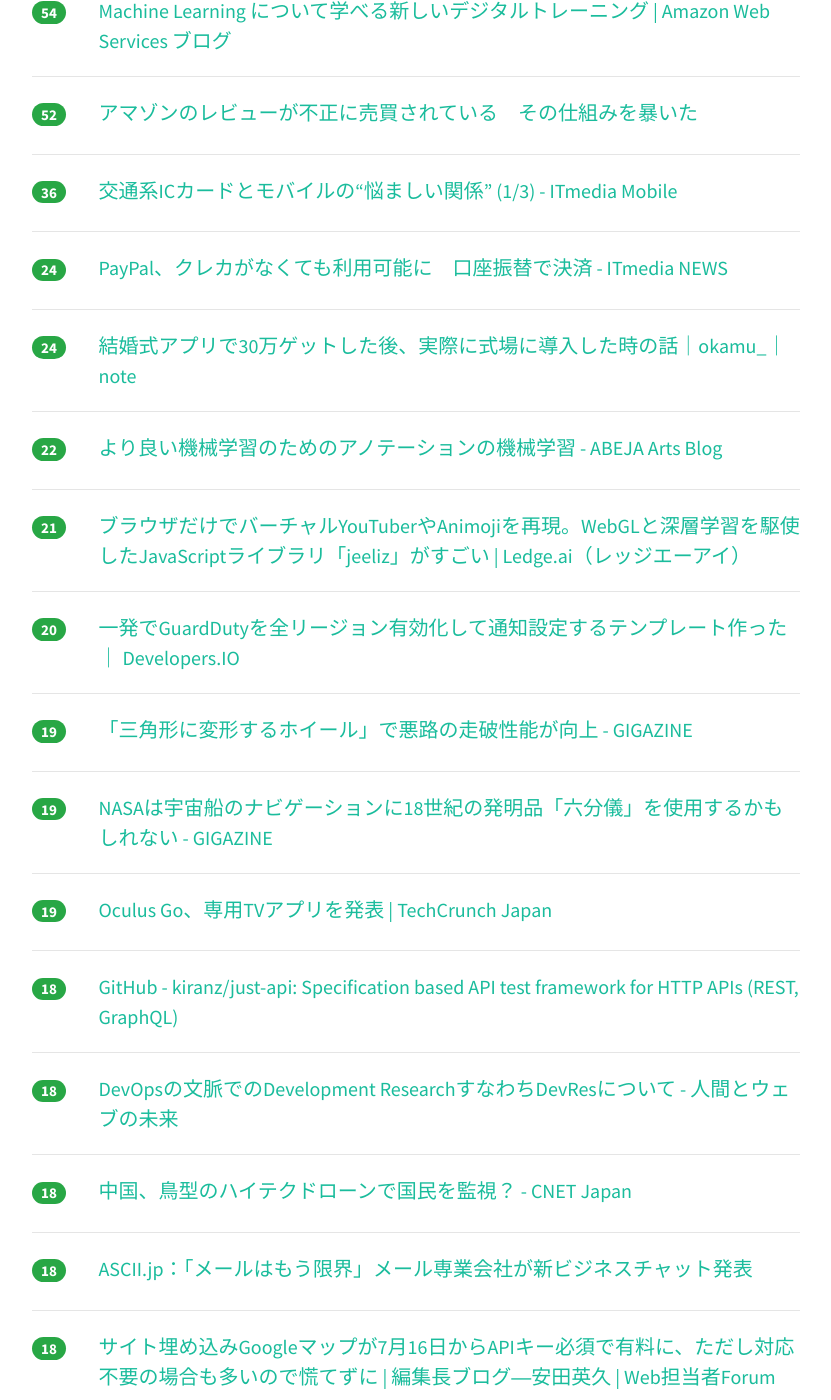
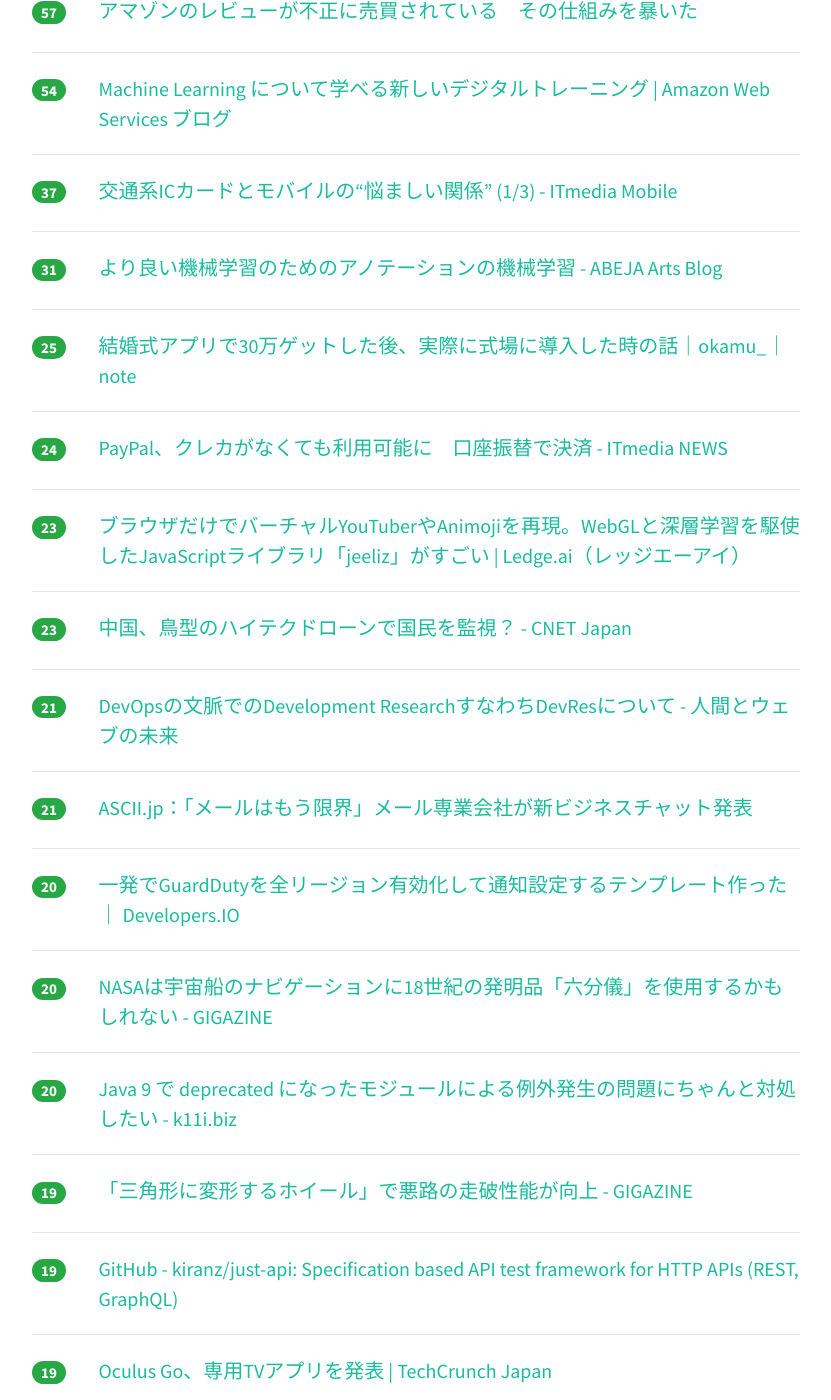
Before and after one commit to yatta47/hatena-matome-site, a Jekyll site: the page built from _posts/2018-06-26-hatena.md, in a window 1280 px wide and 1400 px high, scrolled down 914 px. Shown: the whole window, without its empty margins (224-1055 px from the left). Built offline with Jekyll 4.4.1, drawn with Linux system fonts in a browser that asks for light colours; nearby versions of some CDN libraries; some of the changed text lies outside the part shown.

Commit message:
Updated 2018-06-26

```diff
--- a/_posts/2018-06-26-hatena.md
+++ b/_posts/2018-06-26-hatena.md
@@ -1,14 +1,19 @@
 ---
 layout: post
 title:  "2018-06-26 はてぶIT"
-date:   2018-06-26 14:03:02
+date:   2018-06-26 15:02:38
 tags: [it-hotentry]
 ---
-66 件のデータあり
+69 件のデータあり
 
 <hr><div class="row">
-<div class="col-1"><span class="badge badge-pill badge-success h2">159</span></div>
+<div class="col-1"><span class="badge badge-pill badge-success h2">197</span></div>
 <div class="col-11"><a href='http://kesaranpa.hatenablog.com/entry/2018/01/11/232612' target='_blank'>Pythonで大量のExcelファイルをいじった話 - けさらんぱの自由帳</a></div>
+</div>
+<hr>
+<div class="row">
+<div class="col-1"><span class="badge badge-pill badge-success h2">112</span></div>
+<div class="col-11"><a href='http://albatrosary.hateblo.jp/entry/2018/06/23/204654' target='_blank'>PWA（Progressive Web Apps）がようやく流行り出したけど Push通知 がウザすぎる - albatrosary's blog</a></div>
 </div>
 <hr>
 <div class="row">
@@ -17,23 +22,23 @@ tags: [it-hotentry]
 </div>
 <hr>
 <div class="row">
-<div class="col-1"><span class="badge badge-pill badge-success h2">91</span></div>
-<div class="col-11"><a href='http://albatrosary.hateblo.jp/entry/2018/06/23/204654' target='_blank'>PWA（Progressive Web Apps）がようやく流行り出したけど Push通知 がウザすぎる - albatrosary's blog</a></div>
+<div class="col-1"><span class="badge badge-pill badge-success h2">71</span></div>
+<div class="col-11"><a href='http://www.itmedia.co.jp/news/articles/1806/26/news022.html' target='_blank'>GPSがないPCで現在地を特定できる理由 - ITmedia NEWS</a></div>
 </div>
 <hr>
 <div class="row">
-<div class="col-1"><span class="badge badge-pill badge-success h2">61</span></div>
+<div class="col-1"><span class="badge badge-pill badge-success h2">67</span></div>
 <div class="col-11"><a href='https://www.publickey1.jp/blog/18/flutterdartiosandroid.html' target='_blank'>Flutter、ベータを卒業してリリースプレビューへ。Dart言語によるiOS/Android対応アプリフレームワーク － Publickey</a></div>
 </div>
 <hr>
 <div class="row">
-<div class="col-1"><span class="badge badge-pill badge-success h2">60</span></div>
-<div class="col-11"><a href='http://www.itmedia.co.jp/news/articles/1806/26/news022.html' target='_blank'>GPSがないPCで現在地を特定できる理由 - ITmedia NEWS</a></div>
+<div class="col-1"><span class="badge badge-pill badge-success h2">59</span></div>
+<div class="col-11"><a href='https://gigazine.net/news/20180625-shouting-jbod/' target='_blank'>ディスクアレイ装置に向かって大声で叫ぶと何が起こるのか？ - GIGAZINE</a></div>
 </div>
 <hr>
 <div class="row">
-<div class="col-1"><span class="badge badge-pill badge-success h2">56</span></div>
-<div class="col-11"><a href='https://gigazine.net/news/20180625-shouting-jbod/' target='_blank'>ディスクアレイ装置に向かって大声で叫ぶと何が起こるのか？ - GIGAZINE</a></div>
+<div class="col-1"><span class="badge badge-pill badge-success h2">57</span></div>
+<div class="col-11"><a href='https://www.buzzfeed.com/jp/nicolenguyen/amazon-fake-review-problem-1' target='_blank'>アマゾンのレビューが不正に売買されている　その仕組みを暴いた</a></div>
 </div>
 <hr>
 <div class="row">
@@ -42,13 +47,18 @@ tags: [it-hotentry]
 </div>
 <hr>
 <div class="row">
-<div class="col-1"><span class="badge badge-pill badge-success h2">52</span></div>
-<div class="col-11"><a href='https://www.buzzfeed.com/jp/nicolenguyen/amazon-fake-review-problem-1' target='_blank'>アマゾンのレビューが不正に売買されている　その仕組みを暴いた</a></div>
+<div class="col-1"><span class="badge badge-pill badge-success h2">37</span></div>
+<div class="col-11"><a href='http://www.itmedia.co.jp/mobile/articles/1806/26/news047.html' target='_blank'>交通系ICカードとモバイルの“悩ましい関係” (1/3) - ITmedia Mobile</a></div>
 </div>
 <hr>
 <div class="row">
-<div class="col-1"><span class="badge badge-pill badge-success h2">36</span></div>
-<div class="col-11"><a href='http://www.itmedia.co.jp/mobile/articles/1806/26/news047.html' target='_blank'>交通系ICカードとモバイルの“悩ましい関係” (1/3) - ITmedia Mobile</a></div>
+<div class="col-1"><span class="badge badge-pill badge-success h2">31</span></div>
+<div class="col-11"><a href='https://tech-blog.abeja.asia/entry/ml-annotation' target='_blank'>より良い機械学習のためのアノテーションの機械学習 - ABEJA Arts Blog</a></div>
+</div>
+<hr>
+<div class="row">
+<div class="col-1"><span class="badge badge-pill badge-success h2">25</span></div>
+<div class="col-11"><a href='https://note.mu/okamu_/n/n1c61d9b8b30d' target='_blank'>結婚式アプリで30万ゲットした後、実際に式場に導入した時の話｜okamu_｜note</a></div>
 </div>
 <hr>
 <div class="row">
@@ -57,23 +67,38 @@ tags: [it-hotentry]
 </div>
 <hr>
 <div class="row">
-<div class="col-1"><span class="badge badge-pill badge-success h2">24</span></div>
-<div class="col-11"><a href='https://note.mu/okamu_/n/n1c61d9b8b30d' target='_blank'>結婚式アプリで30万ゲットした後、実際に式場に導入した時の話｜okamu_｜note</a></div>
+<div class="col-1"><span class="badge badge-pill badge-success h2">23</span></div>
+<div class="col-11"><a href='https://ledge.ai/jeeliz/' target='_blank'>ブラウザだけでバーチャルYouTuberやAnimojiを再現。WebGLと深層学習を駆使したJavaScriptライブラリ「jeeliz」がすごい | Ledge.ai（レッジエーアイ）</a></div>
 </div>
 <hr>
 <div class="row">
-<div class="col-1"><span class="badge badge-pill badge-success h2">22</span></div>
-<div class="col-11"><a href='https://tech-blog.abeja.asia/entry/ml-annotation' target='_blank'>より良い機械学習のためのアノテーションの機械学習 - ABEJA Arts Blog</a></div>
+<div class="col-1"><span class="badge badge-pill badge-success h2">23</span></div>
+<div class="col-11"><a href='https://japan.cnet.com/article/35121446/' target='_blank'>中国、鳥型のハイテクドローンで国民を監視？ - CNET Japan</a></div>
 </div>
 <hr>
 <div class="row">
 <div class="col-1"><span class="badge badge-pill badge-success h2">21</span></div>
-<div class="col-11"><a href='https://ledge.ai/jeeliz/' target='_blank'>ブラウザだけでバーチャルYouTuberやAnimojiを再現。WebGLと深層学習を駆使したJavaScriptライブラリ「jeeliz」がすごい | Ledge.ai（レッジエーアイ）</a></div>
+<div class="col-11"><a href='https://hb.matsumoto-r.jp/entry/2018/06/26/003133' target='_blank'>DevOpsの文脈でのDevelopment ResearchすなわちDevResについて - 人間とウェブの未来</a></div>
+</div>
+<hr>
+<div class="row">
+<div class="col-1"><span class="badge badge-pill badge-success h2">21</span></div>
+<div class="col-11"><a href='http://ascii.jp/elem/000/001/699/1699153/' target='_blank'>ASCII.jp：「メールはもう限界」メール専業会社が新ビジネスチャット発表</a></div>
 </div>
 <hr>
 <div class="row">
 <div class="col-1"><span class="badge badge-pill badge-success h2">20</span></div>
 <div class="col-11"><a href='https://dev.classmethod.jp/cloud/aws/set-guardduty-all-region/' target='_blank'>一発でGuardDutyを全リージョン有効化して通知設定するテンプレート作った ｜ Developers.IO</a></div>
+</div>
+<hr>
+<div class="row">
+<div class="col-1"><span class="badge badge-pill badge-success h2">20</span></div>
+<div class="col-11"><a href='https://gigazine.net/news/20180626-sixtant-use-space-navigation/' target='_blank'>NASAは宇宙船のナビゲーションに18世紀の発明品「六分儀」を使用するかもしれない - GIGAZINE</a></div>
+</div>
+<hr>
+<div class="row">
+<div class="col-1"><span class="badge badge-pill badge-success h2">20</span></div>
+<div class="col-11"><a href='https://k11i.biz/blog/2018/06/26/maven-artifacts-for-java9-deprecated-modules/' target='_blank'>Java 9 で deprecated になったモジュールによる例外発生の問題にちゃんと対処したい - k11i.biz</a></div>
 </div>
 <hr>
 <div class="row">
@@ -83,7 +108,7 @@ tags: [it-hotentry]
 <hr>
 <div class="row">
 <div class="col-1"><span class="badge badge-pill badge-success h2">19</span></div>
-<div class="col-11"><a href='https://gigazine.net/news/20180626-sixtant-use-space-navigation/' target='_blank'>NASAは宇宙船のナビゲーションに18世紀の発明品「六分儀」を使用するかもしれない - GIGAZINE</a></div>
+<div class="col-11"><a href='https://github.com/kiranz/just-api' target='_blank'>GitHub - kiranz/just-api: Specification based API test framework for HTTP APIs (REST, GraphQL)</a></div>
 </div>
 <hr>
 <div class="row">
@@ -92,23 +117,13 @@ tags: [it-hotentry]
 </div>
 <hr>
 <div class="row">
-<div class="col-1"><span class="badge badge-pill badge-success h2">18</span></div>
-<div class="col-11"><a href='https://github.com/kiranz/just-api' target='_blank'>GitHub - kiranz/just-api: Specification based API test framework for HTTP APIs (REST, GraphQL)</a></div>
+<div class="col-1"><span class="badge badge-pill badge-success h2">19</span></div>
+<div class="col-11"><a href='https://fukuchi.org/works/qrhack/qrhack2.html' target='_blank'>隠された情報がたまにスキャンされるQRコードを簡単に作る方法</a></div>
 </div>
 <hr>
 <div class="row">
 <div class="col-1"><span class="badge badge-pill badge-success h2">18</span></div>
-<div class="col-11"><a href='https://hb.matsumoto-r.jp/entry/2018/06/26/003133' target='_blank'>DevOpsの文脈でのDevelopment ResearchすなわちDevResについて - 人間とウェブの未来</a></div>
-</div>
-<hr>
-<div class="row">
-<div class="col-1"><span class="badge badge-pill badge-success h2">18</span></div>
-<div class="col-11"><a href='https://japan.cnet.com/article/35121446/' target='_blank'>中国、鳥型のハイテクドローンで国民を監視？ - CNET Japan</a></div>
-</div>
-<hr>
-<div class="row">
-<div class="col-1"><span class="badge badge-pill badge-success h2">18</span></div>
-<div class="col-11"><a href='http://ascii.jp/elem/000/001/699/1699153/' target='_blank'>ASCII.jp：「メールはもう限界」メール専業会社が新ビジネスチャット発表</a></div>
+<div class="col-11"><a href='https://note.mu/pptxdesign/n/n31797abf58f8' target='_blank'>【パワポ時代の情報整理術】つめこみすぎなスライドがこれでスッキリ！｜Designer｜note</a></div>
 </div>
 <hr>
 <div class="row">
@@ -127,13 +142,18 @@ tags: [it-hotentry]
 </div>
 <hr>
 <div class="row">
+<div class="col-1"><span class="badge badge-pill badge-success h2">17</span></div>
+<div class="col-11"><a href='https://japan.cnet.com/article/35121448/' target='_blank'>アカウント情報が流出したか確認できるサービス「Firefox Monitor」提供へ - CNET Japan</a></div>
+</div>
+<hr>
+<div class="row">
 <div class="col-1"><span class="badge badge-pill badge-success h2">16</span></div>
 <div class="col-11"><a href='http://gihyo.jp/admin/clip/01/linux_dt/201806/25' target='_blank'>2018年6月25日　Red Hat，Container LinuxをFedora傘下に統合，新たに「Fedora CoreOS」が誕生：Linux Daily Topics｜gihyo.jp … 技術評論社</a></div>
 </div>
 <hr>
 <div class="row">
 <div class="col-1"><span class="badge badge-pill badge-success h2">16</span></div>
-<div class="col-11"><a href='https://note.mu/pptxdesign/n/n31797abf58f8' target='_blank'>【パワポ時代の情報整理術】つめこみすぎなスライドがこれでスッキリ！｜Designer｜note</a></div>
+<div class="col-11"><a href='http://bookmark.hatenastaff.com/entry/2018/06/25/163715' target='_blank'>はてなブックマークAndroidアプリで、ダイジェストが表示されない不具合が発生しています - はてなブックマーク開発ブログ</a></div>
 </div>
 <hr>
 <div class="row">
@@ -142,28 +162,33 @@ tags: [it-hotentry]
 </div>
 <hr>
 <div class="row">
-<div class="col-1"><span class="badge badge-pill badge-success h2">15</span></div>
-<div class="col-11"><a href='https://k11i.biz/blog/2018/06/26/maven-artifacts-for-java9-deprecated-modules/' target='_blank'>Java 9 で deprecated になったモジュールによる例外発生の問題にちゃんと対処したい - k11i.biz</a></div>
+<div class="col-1"><span class="badge badge-pill badge-success h2">16</span></div>
+<div class="col-11"><a href='https://geek-out.jp/column/entry/2018/06/26/110000' target='_blank'>農業、製造業、ITサービスの立場から語る画像認識の研究開発 ── GeekOutナイトレポート - GeekOut</a></div>
 </div>
 <hr>
 <div class="row">
 <div class="col-1"><span class="badge badge-pill badge-success h2">15</span></div>
-<div class="col-11"><a href='https://fukuchi.org/works/qrhack/qrhack2.html' target='_blank'>隠された情報がたまにスキャンされるQRコードを簡単に作る方法</a></div>
-</div>
-<hr>
-<div class="row">
-<div class="col-1"><span class="badge badge-pill badge-success h2">14</span></div>
 <div class="col-11"><a href='https://www.gizmodo.jp/2018/06/essential-ph1-jpn-review.html' target='_blank'>｢なにそのスマホ！｣って聞かれる特別感。Essential PH-1レビュー | ギズモード・ジャパン</a></div>
 </div>
 <hr>
 <div class="row">
 <div class="col-1"><span class="badge badge-pill badge-success h2">14</span></div>
-<div class="col-11"><a href='https://japan.cnet.com/article/35121433/' target='_blank'>マイクロソフト、モバイル版「Edge」で広告ブロック機能をテスト中 - CNET Japan</a></div>
+<div class="col-11"><a href='https://thinkit.co.jp/article/14112' target='_blank'>Project Calicoのアーキテクチャを見てみよう | Think IT（シンクイット）</a></div>
+</div>
+<hr>
+<div class="row">
+<div class="col-1"><span class="badge badge-pill badge-success h2">14</span></div>
+<div class="col-11"><a href='https://www.webdesignfacts.net/entry/css-animation-part1' target='_blank'>【UIデザイナー必見】動きが面白い！目を引くこと間違いなしのCSSアニメーション集part1 - Web Design Facts</a></div>
 </div>
 <hr>
 <div class="row">
 <div class="col-1"><span class="badge badge-pill badge-success h2">14</span></div>
 <div class="col-11"><a href='http://www.itmedia.co.jp/news/articles/1806/26/news074.html' target='_blank'>楽天、2年連続ロゴ刷新　「一」をモチーフに - ITmedia NEWS</a></div>
+</div>
+<hr>
+<div class="row">
+<div class="col-1"><span class="badge badge-pill badge-success h2">14</span></div>
+<div class="col-11"><a href='https://tech.pepabo.com/2018/06/26/colorme-repeat-on-heroku/' target='_blank'>カラーミーリピートをHerokuで開発／運用して得た知見 - ペパボテックブログ</a></div>
 </div>
 <hr>
 <div class="row">
@@ -173,7 +198,17 @@ tags: [it-hotentry]
 <hr>
 <div class="row">
 <div class="col-1"><span class="badge badge-pill badge-success h2">13</span></div>
-<div class="col-11"><a href='https://www.webdesignfacts.net/entry/css-animation-part1' target='_blank'>【UIデザイナー必見】動きが面白い！目を引くこと間違いなしのCSSアニメーション集part1 - Web Design Facts</a></div>
+<div class="col-11"><a href='https://japan.cnet.com/article/35121433/' target='_blank'>マイクロソフト、モバイル版「Edge」で広告ブロック機能をテスト中 - CNET Japan</a></div>
+</div>
+<hr>
+<div class="row">
+<div class="col-1"><span class="badge badge-pill badge-success h2">13</span></div>
+<div class="col-11"><a href='https://dev.classmethod.jp/cloud/aws/jaws-ug-container15/' target='_blank'>コンテナのアツい鼓動と変な熱気に包まれたJAWS-UG コンテナ支部に参加してきた #jawsug_ct</a></div>
+</div>
+<hr>
+<div class="row">
+<div class="col-1"><span class="badge badge-pill badge-success h2">13</span></div>
+<div class="col-11"><a href='http://blog.kushii.net/archives/2083649.html' target='_blank'>LINE KYOTO 新オフィスに行ってきた！ - 941::blog</a></div>
 </div>
 <hr>
 <div class="row">
@@ -183,17 +218,7 @@ tags: [it-hotentry]
 <hr>
 <div class="row">
 <div class="col-1"><span class="badge badge-pill badge-success h2">12</span></div>
-<div class="col-11"><a href='https://thinkit.co.jp/article/14112' target='_blank'>Project Calicoのアーキテクチャを見てみよう | Think IT（シンクイット）</a></div>
-</div>
-<hr>
-<div class="row">
-<div class="col-1"><span class="badge badge-pill badge-success h2">12</span></div>
-<div class="col-11"><a href='http://bookmark.hatenastaff.com/entry/2018/06/25/163715' target='_blank'>はてなブックマークAndroidアプリで、ダイジェストが表示されない不具合が発生しています - はてなブックマーク開発ブログ</a></div>
-</div>
-<hr>
-<div class="row">
-<div class="col-1"><span class="badge badge-pill badge-success h2">12</span></div>
-<div class="col-11"><a href='https://japan.cnet.com/article/35121448/' target='_blank'>アカウント情報が流出したか確認できるサービス「Firefox Monitor」提供へ - CNET Japan</a></div>
+<div class="col-11"><a href='http://www.itmedia.co.jp/news/articles/1806/26/news052.html' target='_blank'>Apple、防滴でノイズキャンセル搭載のAirPods上位モデル、オーバーヘッド型ヘッドホン、新HomePodを2019年に発売か - ITmedia NEWS</a></div>
 </div>
 <hr>
 <div class="row">
@@ -208,7 +233,7 @@ tags: [it-hotentry]
 <hr>
 <div class="row">
 <div class="col-1"><span class="badge badge-pill badge-success h2">11</span></div>
-<div class="col-11"><a href='https://dev.classmethod.jp/cloud/aws/jaws-ug-container15/' target='_blank'>コンテナのアツい鼓動と変な熱気に包まれたJAWS-UG コンテナ支部に参加してきた #jawsug_ct</a></div>
+<div class="col-11"><a href='https://www.newsweekjapan.jp/stories/world/2018/06/the-era-of-dataism.php' target='_blank'>The Era of Dataism──データ資本主義の時代 | ワールド | 最新記事 | ニューズウィーク日本版 オフィシャルサイト</a></div>
 </div>
 <hr>
 <div class="row">
@@ -228,17 +253,17 @@ tags: [it-hotentry]
 <hr>
 <div class="row">
 <div class="col-1"><span class="badge badge-pill badge-success h2">10</span></div>
+<div class="col-11"><a href='https://medium.com/@pingles/137ffa7ea2bc' target='_blank'>Convergence to Kubernetes – Paul Ingles – Medium</a></div>
+</div>
+<hr>
+<div class="row">
+<div class="col-1"><span class="badge badge-pill badge-success h2">10</span></div>
 <div class="col-11"><a href='https://internet.watch.impress.co.jp/docs/yajiuma/1129459.html' target='_blank'>7月開催予定のはてなブロガー向け公式イベント、Hagex氏刺殺事件の余波で中止が決定【やじうまWatch】 - INTERNET Watch</a></div>
 </div>
 <hr>
 <div class="row">
 <div class="col-1"><span class="badge badge-pill badge-success h2">10</span></div>
-<div class="col-11"><a href='http://blog.kushii.net/archives/2083649.html' target='_blank'>LINE KYOTO 新オフィスに行ってきた！ - 941::blog</a></div>
-</div>
-<hr>
-<div class="row">
-<div class="col-1"><span class="badge badge-pill badge-success h2">10</span></div>
-<div class="col-11"><a href='https://geek-out.jp/column/entry/2018/06/26/110000' target='_blank'>農業、製造業、ITサービスの立場から語る画像認識の研究開発 ── GeekOutナイトレポート - GeekOut</a></div>
+<div class="col-11"><a href='https://japan.cnet.com/article/35121293/' target='_blank'>新「iPhone」にUSB-Cを望む理由とアップルが「Lightning」を捨てられない理由 - CNET Japan</a></div>
 </div>
 <hr>
 <div class="row">
@@ -263,22 +288,7 @@ tags: [it-hotentry]
 <hr>
 <div class="row">
 <div class="col-1"><span class="badge badge-pill badge-success h2">9</span></div>
-<div class="col-11"><a href='https://medium.com/@pingles/137ffa7ea2bc' target='_blank'>Convergence to Kubernetes – Paul Ingles – Medium</a></div>
-</div>
-<hr>
-<div class="row">
-<div class="col-1"><span class="badge badge-pill badge-success h2">9</span></div>
 <div class="col-11"><a href='https://www.suzukikenichi.com/blog/google-adds-url-inspection-tool-to-new-search-console/' target='_blank'>新Search Consoleに「URL検査ツール」が追加、Googleのインデックス状況を詳細にレポート | 海外SEO情報ブログ</a></div>
-</div>
-<hr>
-<div class="row">
-<div class="col-1"><span class="badge badge-pill badge-success h2">9</span></div>
-<div class="col-11"><a href='http://www.itmedia.co.jp/news/articles/1806/26/news052.html' target='_blank'>Apple、防滴でノイズキャンセル搭載のAirPods上位モデル、オーバーヘッド型ヘッドホン、新HomePodを2019年に発売か - ITmedia NEWS</a></div>
-</div>
-<hr>
-<div class="row">
-<div class="col-1"><span class="badge badge-pill badge-success h2">9</span></div>
-<div class="col-11"><a href='https://japan.cnet.com/article/35121293/' target='_blank'>新「iPhone」にUSB-Cを望む理由とアップルが「Lightning」を捨てられない理由 - CNET Japan</a></div>
 </div>
 <hr>
 <div class="row">
@@ -323,16 +333,21 @@ tags: [it-hotentry]
 <hr>
 <div class="row">
 <div class="col-1"><span class="badge badge-pill badge-success h2">7</span></div>
+<div class="col-11"><a href='https://www.bloomberg.co.jp/news/articles/2018-06-25/PAVVY66K50ZJ01' target='_blank'>マスク氏絶賛のテスラ生産テント、実力は６日後に判明－専門家は酷評 - Bloomberg</a></div>
+</div>
+<hr>
+<div class="row">
+<div class="col-1"><span class="badge badge-pill badge-success h2">7</span></div>
 <div class="col-11"><a href='http://www.atmarkit.co.jp/ait/articles/1806/26/news032.html' target='_blank'>VS CodeでHTMLを楽々コーディング！ (1/2)：Visual Studio CodeでWebアプリ開発を始めよう - ＠IT</a></div>
 </div>
 <hr>
 <div class="row">
-<div class="col-1"><span class="badge badge-pill badge-success h2">5</span></div>
+<div class="col-1"><span class="badge badge-pill badge-success h2">6</span></div>
 <div class="col-11"><a href='http://www.webcg.net/articles/-/38976' target='_blank'>わざわざ「女性向け」って言う必要ある？ 「ダイハツ・ミラ トコット」に感じた疑問 - webCG</a></div>
 </div>
 <hr>
 <div class="row">
-<div class="col-1"><span class="badge badge-pill badge-success h2">5</span></div>
-<div class="col-11"><a href='https://www.bloomberg.co.jp/news/articles/2018-06-25/PAVVY66K50ZJ01' target='_blank'>マスク氏絶賛のテスラ生産テント、実力は６日後に判明－専門家は酷評 - Bloomberg</a></div>
+<div class="col-1"><span class="badge badge-pill badge-success h2">6</span></div>
+<div class="col-11"><a href='https://www.gizmodo.jp/2018/06/usb-keyboard-bluetooth.html' target='_blank'>お気に入りのUSBキーボードやマウスをBluetooth化して使いたくない？ | ギズモード・ジャパン</a></div>
 </div>
 <hr>
```
